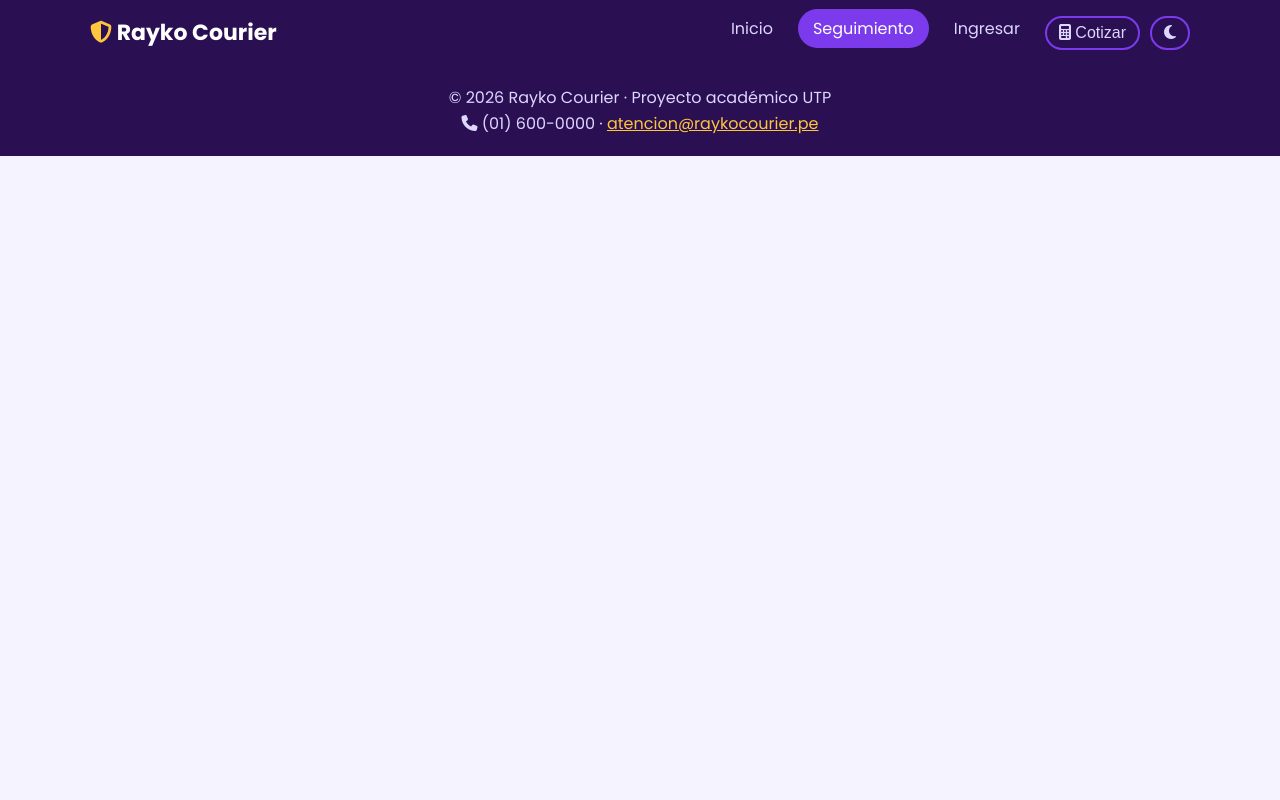
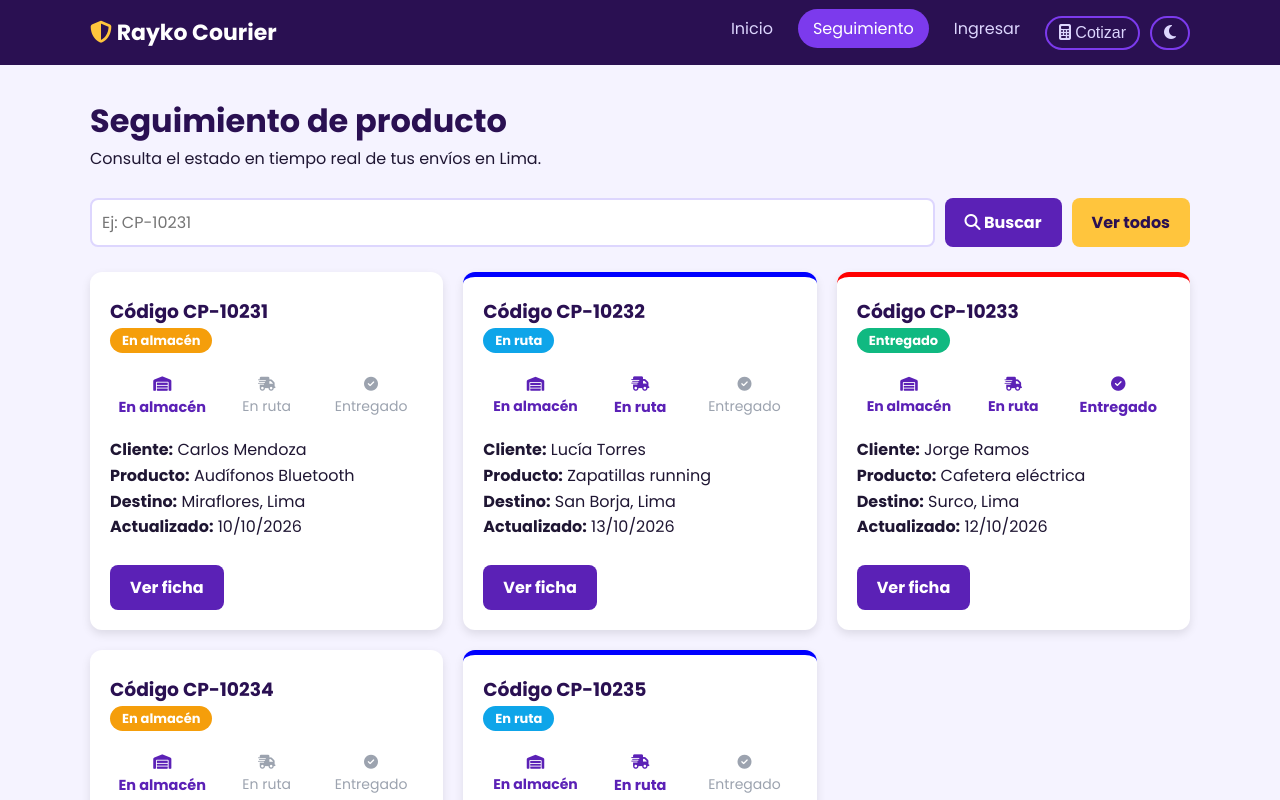
Before and after one commit to Jaren202/rayko-courier-react, a React (Vite) app: page /seguimiento in a window 1280 px wide. Shown: the top 800 px of the page. Built offline with nearby package versions, Linux system fonts and the light colour scheme.

Commit message:
Crear pagina Seguimiento con busqueda y ficha

```diff
--- a/src/App.jsx
+++ b/src/App.jsx
@@ -2,6 +2,7 @@ import { Routes, Route } from "react-router-dom";
 import Header from "./components/Header";
 import Footer from "./components/Footer";
 import Inicio from "./pages/Inicio";
+import Seguimiento from "./pages/Seguimiento";
 
 function App() {
   return (
@@ -9,6 +10,7 @@ function App() {
       <Header />
       <Routes>
         <Route path="/" element={<Inicio />} />
+        <Route path="/seguimiento" element={<Seguimiento />} />
       </Routes>
       <Footer />
     </>
--- /dev/null
+++ b/src/components/TarjetaPedido.jsx
@@ -0,0 +1,50 @@
+function obtenerClaseEstado(estado) {
+  if (estado === "En almacén") return "almacen";
+  if (estado === "En ruta") return "ruta";
+  return "entregado";
+}
+
+function TarjetaPedido({ pedido, onVerFicha }) {
+  const clase = obtenerClaseEstado(pedido.estado);
+  const esAlmacen = pedido.estado === "En almacén";
+  const esRuta = pedido.estado === "En ruta";
+  const esEntregado = pedido.estado === "Entregado";
+
+  return (
+    <article className={`tarjeta ${clase}`}>
+      <h3>Código {pedido.codigo}</h3>
+      <span className={`estado ${clase}`}>{pedido.estado}</span>
+      <ol className="linea">
+        <li className={`hecho ${esAlmacen ? "actual" : ""}`}>
+          <i className="fa-solid fa-warehouse"></i>
+          <br />
+          En almacén
+        </li>
+        <li className={`${esRuta || esEntregado ? "hecho" : ""} ${esRuta ? "actual" : ""}`}>
+          <i className="fa-solid fa-truck-fast"></i>
+          <br />
+          En ruta
+        </li>
+        <li className={esEntregado ? "hecho actual" : ""}>
+          <i className="fa-solid fa-circle-check"></i>
+          <br />
+          Entregado
+        </li>
+      </ol>
+      <p><strong>Cliente:</strong> {pedido.cliente}</p>
+      <p><strong>Producto:</strong> {pedido.producto}</p>
+      <p><strong>Destino:</strong> {pedido.distrito}, Lima</p>
+      <p><strong>Actualizado:</strong> {pedido.fecha}</p>
+      <br />
+      <button
+        className="boton morado"
+        type="button"
+        onClick={() => onVerFicha(pedido.codigo)}
+      >
+        Ver ficha
+      </button>
+    </article>
+  );
+}
+
+export default TarjetaPedido;
--- /dev/null
+++ b/src/pages/Seguimiento.jsx
@@ -0,0 +1,116 @@
+import { useState } from "react";
+import { useSearchParams } from "react-router-dom";
+import { usePedidos } from "../context/PedidosContext";
+import TarjetaPedido from "../components/TarjetaPedido";
+
+function Seguimiento() {
+  const { pedidos } = usePedidos();
+  const [searchParams] = useSearchParams();
+  const codigoInicial = (searchParams.get("codigo") || "").toUpperCase();
+
+  const [texto, setTexto] = useState(codigoInicial);
+  const [termino, setTermino] = useState(codigoInicial);
+  const [seleccionado, setSeleccionado] = useState(null);
+
+  const buscado = termino.trim().toUpperCase();
+  const filtrados =
+    buscado === ""
+      ? pedidos
+      : pedidos.filter(
+          (p) =>
+            p.codigo.includes(buscado) ||
+            p.cliente.toUpperCase().includes(buscado)
+        );
+
+  const pedidoSeleccionado = pedidos.find((p) => p.codigo === seleccionado);
+
+  function buscar(evento) {
+    evento.preventDefault();
+    setTermino(texto);
+  }
+
+  function mostrarTodos() {
+    setTexto("");
+    setTermino("");
+  }
+
+  function cerrarModal() {
+    setSeleccionado(null);
+  }
+
+  return (
+    <>
+      <main>
+        <div className="contenedor">
+          <h1>Seguimiento de producto</h1>
+          <p>Consulta el estado en tiempo real de tus envíos en Lima.</p>
+          <br />
+          <form className="buscador" onSubmit={buscar}>
+            <input
+              type="text"
+              name="codigo"
+              placeholder="Ej: CP-10231"
+              value={texto}
+              onChange={(e) => setTexto(e.target.value)}
+              onBlur={() => setTexto(texto.trim().toUpperCase())}
+            />
+            <button className="boton morado" type="submit">
+              <i className="fa-solid fa-magnifying-glass"></i> Buscar
+            </button>
+            <button className="boton" type="button" onClick={mostrarTodos}>
+              Ver todos
+            </button>
+          </form>
+          <br />
+
+          {filtrados.length === 0 && (
+            <>
+              <p style={{ color: "#DC2626", fontWeight: "bold" }}>
+                No se encontraron pedidos con ese código.
+              </p>
+              <br />
+            </>
+          )}
+
+          <div className="tarjetas">
+            {filtrados.map((pedido) => (
+              <TarjetaPedido
+                key={pedido.codigo}
+                pedido={pedido}
+                onVerFicha={setSeleccionado}
+              />
+            ))}
+          </div>
+        </div>
+      </main>
+
+      {pedidoSeleccionado && (
+        <div
+          className="modal"
+          onClick={(e) => {
+            if (e.target === e.currentTarget) cerrarModal();
+          }}
+        >
+          <div className="modal-caja">
+            <button className="modal-cerrar" type="button" onClick={cerrarModal}>
+              &times;
+            </button>
+            <h3>Detalle del Envío {pedidoSeleccionado.codigo}</h3>
+            <br />
+            <p><strong>Cliente:</strong> {pedidoSeleccionado.cliente}</p>
+            <p><strong>Producto:</strong> {pedidoSeleccionado.producto}</p>
+            <p><strong>Distrito:</strong> {pedidoSeleccionado.distrito}, Lima</p>
+            <p><strong>Estado actual:</strong> {pedidoSeleccionado.estado}</p>
+            <p><strong>Última actualización:</strong> {pedidoSeleccionado.fecha}</p>
+            <br />
+            <button className="boton morado" type="button" onClick={cerrarModal}>
+              Cerrar
+            </button>
+          </div>
+        </div>
+      )}
+    </>
+  );
+}
+
+export default Seguimiento;
```
